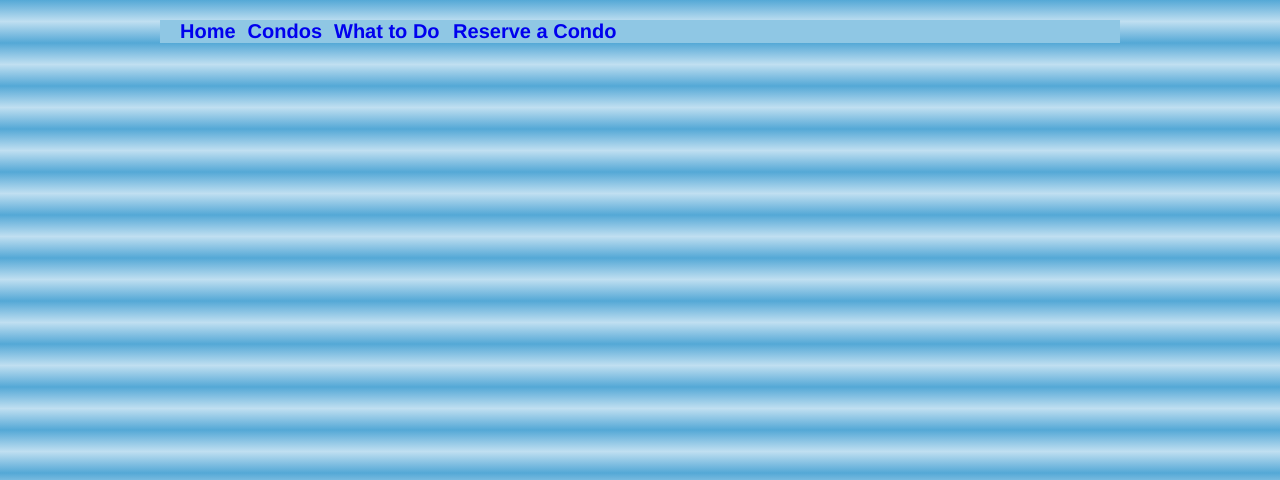
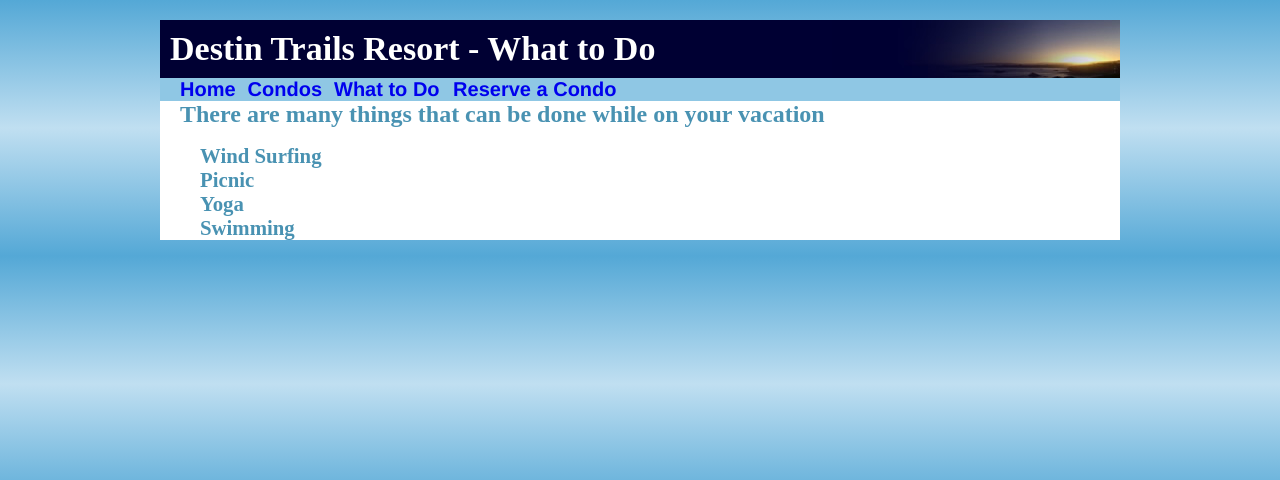
Before and after one commit to Youngblood-David/assignments, a PHP site: page /whattodo.html in a window 1280 px wide. Shown: the top 480 px of the page. Run offline with PHP 8.4, Linux system fonts and the light colour scheme.

Commit message:
assignment2

```diff
--- a/reservations.html
+++ b/reservations.html
@@ -7,13 +7,15 @@
     <link href="styles.css" rel="stylesheet"/>
   </head>
   <body>
+
     <header>
-      <h1>Destin Trails Resort</h1></header>
+      <h1>Destin Trails Resort - Reservations</h1></header>
 
       <nav> <a href="index.html">Home</a> &nbsp;
         <a href="condo.html">Condos</a> &nbsp;
         <a href="whattodo.html">What to Do </a> &nbsp;
       <a href="reservations.html">Reserve a Condo</a> &nbsp;</nav>
+      <div class="back">
       <h2>Reserve a Condo with Us.</h2>
       <p>Enter the required information below to reserve a condo.</p>
       <form action="https://webdevbasics.net/scripts/pacific.php" method="post">
@@ -25,7 +27,7 @@
         <input type="email" name="myemail@"><br>
         <input type="submit">
       </form>
-
+    </div>
       <footer id="myID">
         <i>Copyright &copy; 2019Destin Trails Resort<br>
         youngblood_david1@columbusstate.edu</i>
--- a/styles.css
+++ b/styles.css
@@ -5,6 +5,9 @@ body{
   width: 75%;
   margin: auto;
   padding-top: 20px;
+}
+main{
+  background-color: white;
 }
 header {
   padding: 10px;
@@ -46,7 +49,7 @@ img {
   display: block;
 }
 table {
-  font-family: arial, sans-serif;
+  font-family: helvetica, helvetica;
   border-collapse: collapse;
   width: 100%;
 }
@@ -62,6 +65,12 @@ tr:nth-child(even) {
 }
 ul {
   color: gray;
+}
+li {
+  font-weight: bold;
+  list-style: none;
+  color: rgb(73,146,178);
+  font-size: 1.3em;
 }
 h3 {
   font-family: "helvetica";
@@ -81,9 +90,12 @@ b {
 }
 dl {
   font-family: "helvetica";
-  background-color: white;
   color: gray;
   padding-left: 20px;
+}
+form{
+  font-family: "helvetica";
+  color: rgb(73, 76, 85);
 }
 .back {
   background-color: white;
--- a/whattodo.html
+++ b/whattodo.html
@@ -5,10 +5,24 @@
     <title>Home: Destin Trails Resort</title>
     <link href="styles.css" rel="stylesheet"/>
 </head>
+
 <body>
+  <header>
+  <h1>Destin Trails Resort - What to Do</h1>
+  </header>
   <nav> <a href="index.html">Home</a> &nbsp;
     <a href="condo.html">Condos</a> &nbsp;
     <a href="whattodo.html">What to Do </a> &nbsp;
   <a href="reservations.html">Reserve a Condo</a> &nbsp;</nav>
+
+  <div class="back">
+    <h2>There are many things that can be done while on your vacation</h2>
+    <ul>
+      <li>Wind Surfing</li>
+      <li>Picnic</li>
+      <li>Yoga</li>
+      <li>Swimming</li>
+    </ul>
+  </div>
 </body>
 </html>
```
